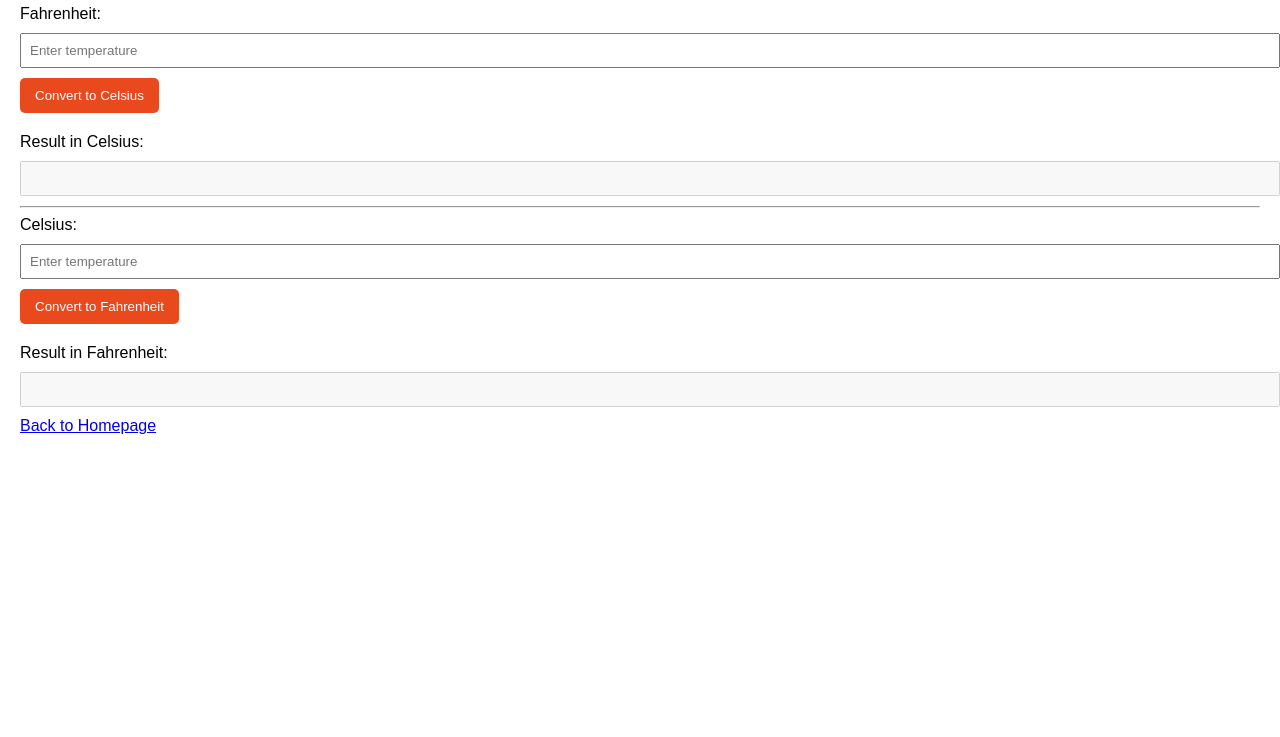
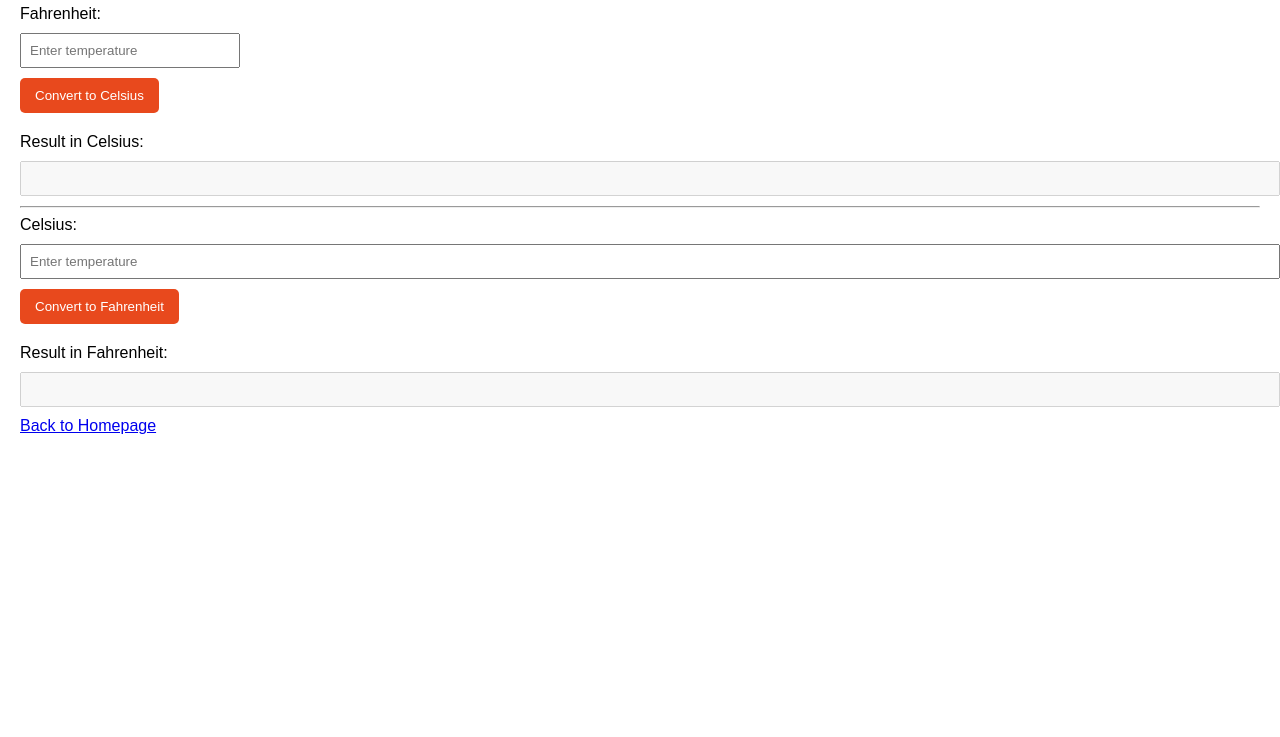
Before and after one commit to GGarrd/CS1130, a plain HTML site: page Fahrenheit_to_Celsius.html in a window 1280 px wide. Shown: the part 63-800 px from the top of the page. Drawn offline with Linux system fonts and the light colour scheme.

Commit message:
Update Fahrenheit_to_Celsius.html

```diff
--- a/Fahrenheit_to_Celsius.html
+++ b/Fahrenheit_to_Celsius.html
@@ -44,7 +44,7 @@
 
   <!-- Fahrenheit to Celsius -->
   <label for="fahrenheit">Fahrenheit:</label>
-  <input type="number" id="fahrenheit" placeholder="Enter temperature">
+  <input type="number" id="fahrenheit" class="short-input" placeholder="Enter temperature">
   <button onclick="convert('fahrenheit', 'celsius')">Convert to Celsius</button>
 
   <div id="result">
```
